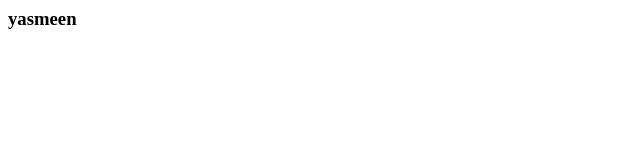
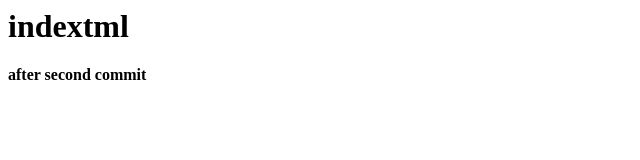
Before and after one commit to yasmeenshadab222/Testing, a plain HTML site: page index.html in a window 1280 px wide. Shown: the whole page, without its empty margins (0-640 px from the left). Drawn offline with Linux system fonts and the light colour scheme.

Commit message:
Third commit

```diff
--- a/index.html
+++ b/index.html
@@ -1,6 +1,7 @@
 <html>
 <title></title>
 <body>
-<h3>yasmeen</h3>
+<h1>indextml</h1>
+<h4>after second commit</h4>
 </body>
 </html>
```
